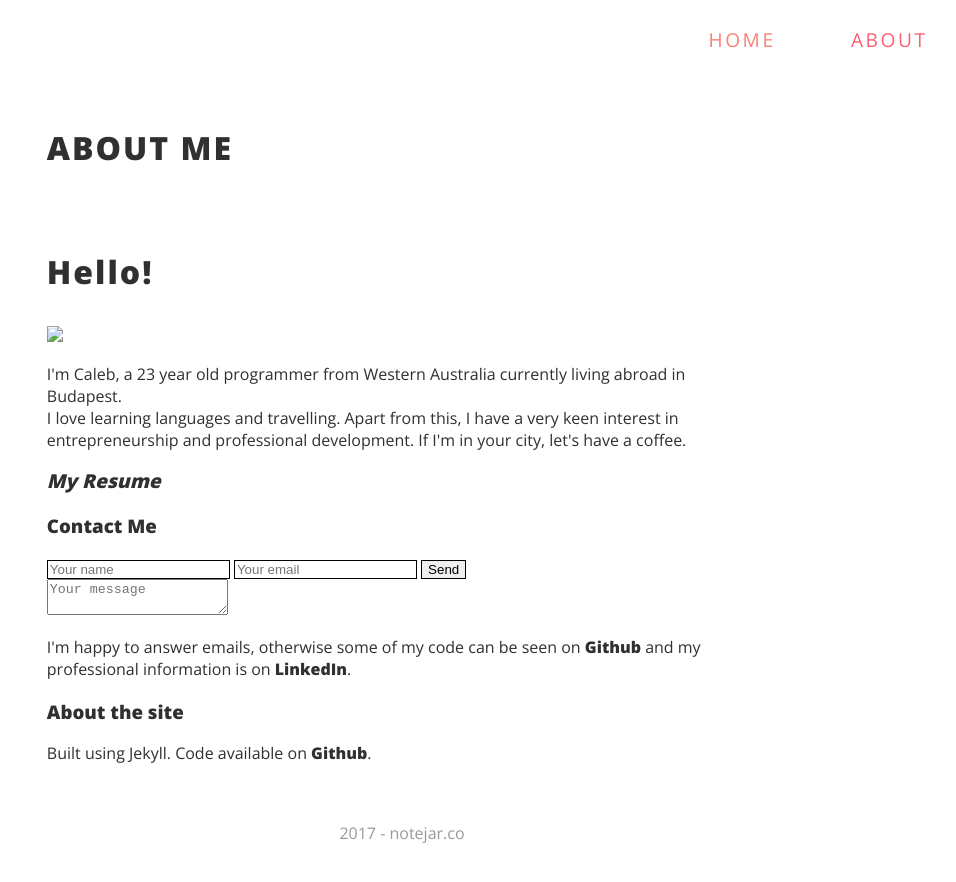
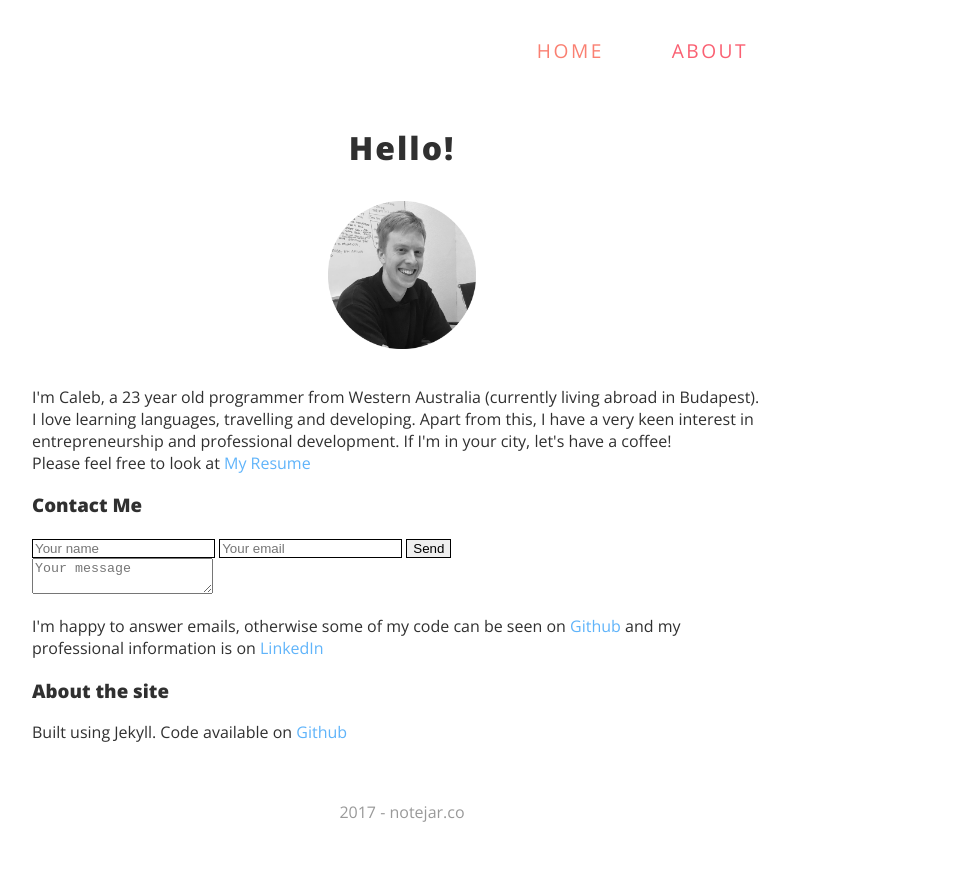
Before and after one commit to lqze/notejar.co, a Jekyll site: the page built from about.html, in a window 1280 px wide. Shown: the top 882 px of the page, without its empty margins (238-1194 px from the left). Built offline with Jekyll 4.4.1, drawn with Linux system fonts in a browser that asks for light colours.

Commit message:
Style changes, template rearranging. text centering stuff.

```diff
--- a/_includes/head.html
+++ b/_includes/head.html
@@ -5,6 +5,7 @@
 {% endif %}
 <link href="/assets/styles.css" rel="stylesheet">
 <link href="https://fonts.googleapis.com/css?family=Open+Sans:400,800" rel="stylesheet">
+
 <link rel="icon" href="/assets/favicon.ico">
 
 {% if page.url == "/404.html" %}
--- a/_includes/header.html
+++ b/_includes/header.html
@@ -1,14 +1,18 @@
- {% if page.title == 'home' %}
+{% if page.title == 'home' %}
+<header>
 <h3 class="header_title">NOTEJAR</h3>
 <h4 class="sub_header"><span>$ </span>
   <span id="typewriter"></span>
   <span id="cursor" class="active__element">_</span></h4>
-{% else %}
+</header>
+{% elsif page.title != 'About Me' %}
+<header>
   <h3 class="post-title">{{ page.title | upcase }}</h3>
+</header>
+  <h4 class="post-sub-title">{{ page.subtitle }}</h4>
 {% endif %}
 
 {% if page.type == 'post' %}
   <p class="post-sub-meta"><time>{{ page.date | date: '%Y . %B . %-d' | upcase }}<time>
   <br />By {{ site.author_name }}</p>
 {% endif %}
-<h4 class="post-sub-title">{{ page.subtitle }}</h4>
--- a/_layouts/default.html
+++ b/_layouts/default.html
@@ -7,12 +7,11 @@
 
 <body>
   <script src="/scripts/master.js"></script>
-  {% include nav.html %}
+
   <div class="content-wrapper">
+    {% include nav.html %}
+    {% include header.html %}
     <div class="container">
-      <header>
-      {% include header.html %}
-    </header>
       {{ content }}
     </div>
   </div>
--- a/about.html
+++ b/about.html
@@ -4,13 +4,15 @@ permalink: /about/
 type: home
 title: About Me
 ---
-<header>
+<header style="text-align: center;">
   <h3 class="header_title">Hello!</h3>
   <img class="profile-picture" src="/assets/img/profile.png"></img>
 </header>
-<p>I'm Caleb, a 23 year old programmer from Western Australia currently living abroad in Budapest. <br /> I love learning languages and travelling. Apart from this, I have a very keen interest in entrepreneurship and professional development. If I'm
-    in your city, let's have a coffee.</p>
-<p><a class="post-link" href="/assets/Resume.pdf"><i>My Resume</i></a></p>
+<p>I'm Caleb, a 23 year old programmer from Western Australia (currently living abroad in Budapest).
+  <br />I love learning languages, travelling and developing.
+  Apart from this, I have a very keen interest in entrepreneurship and professional development.
+  If I'm in your city, let's have a coffee!
+  <br/>Please feel free to look at <a class="about-link" href="/assets/Resume.pdf">My Resume</a></p>
 <h3>Contact Me</h3>
 
 <!-- Styling required! -->
@@ -22,7 +24,7 @@ title: About Me
 </form>
 <textarea name="message" form="contactfrm" placeholder="Your message"></textarea>
 
-<p>I'm happy to answer emails, otherwise some of my code can be seen on <strong><a href="https://github.com/lqze">Github</a></strong> and my professional information is on <strong><a href="">LinkedIn</a></strong>.</p>
+<p>I'm happy to answer emails, otherwise some of my code can be seen on <a class="about-link" href="https://github.com/lqze">Github</a> and my professional information is on <a class="about-link" href="">LinkedIn</a></p>
 
 <h3>About the site</h3>
-<p>Built using Jekyll. Code available on <strong><a href="https://github.com/lqze">Github</a></strong>.</p>
+<p>Built using Jekyll. Code available on <a class="about-link" href="https://github.com/lqze">Github</a></p>
--- a/assets/styles.css
+++ b/assets/styles.css
@@ -1,6 +1,6 @@
 body {
   font-family: 'Open Sans', sans-serif;
-  font-weight: 400;
+  font-weight: 300;
   margin: 0 auto;
   color: #303030;
 }
@@ -8,8 +8,8 @@ body {
 nav {
   font-size: 1.2em;
   margin-left: 65%;
-  padding-top: 2%;
-  padding-bottom: 1%;
+  padding-top: 5%;
+
   text-align: center;
   letter-spacing: 2.5px;
   word-spacing: 50px;
@@ -27,6 +27,11 @@ header {
   text-align: left;
 }
 
+.header_title {
+  font-size: 2em;
+  letter-spacing: .0625em;
+}
+
 header h3 {
   font-size: 2em;
   letter-spacing: .0625em;
@@ -36,6 +41,7 @@ header h3 {
   max-width: 740px;
   margin: 0 auto;
 }
+
 .sub_header {
   font-size: .9em;
   letter-spacing: 1.5px;
@@ -60,6 +66,10 @@ nav li {
   padding-left: 2%;
 }
 
+.about-link {
+  color: #60b4fa;
+}
+
 a {
   text-decoration: none;
   color: inherit;
@@ -68,6 +78,7 @@ a {
 .active {
   color: #fa6072;
 }
+
 
 /* Used for blinking cursor */
 
@@ -78,12 +89,6 @@ a {
 nav a:hover {
   color: #fa6072;
   text-shadow: 1px 1px #ffd8dd;
-
-}
-
-.container {
-  padding-right: 2%;
-  padding-left: 2%;
 }
 
 .corner-left {
@@ -91,7 +96,6 @@ nav a:hover {
   left: 0;
   padding: 0;
 }
-
 
 @media (max-width: 630px) {
   .container {
@@ -113,14 +117,16 @@ footer {
   color: #999;
 }
 
-.img-circle {
-  width: 60px;
-  height: 60px;
+.profile-picture {
+  height: 20%;
+  width: 20%;
+  padding-bottom: 1em;
 }
 
 input {
   border: 1px solid;
 }
+
 
 /*
 -------------------------------- 'post' css ----------------------
@@ -151,10 +157,6 @@ input {
 
 article {
   line-height: 2;
-}
-
-.blog-list_pointer {
-  display: none;
 }
 
 .post-link a:hover {
@@ -206,6 +208,7 @@ pre>code {
   border: 0;
 }
 
+
 /**
  * Syntax highlighting styles
  */
@@ -219,7 +222,7 @@ figure {
   background: #fff;
 }
 
-.highlighter-rouge .highlight p{
+.highlighter-rouge .highlight p {
   background: #eef;
 }
 
--- a/scripts/master.js
+++ b/scripts/master.js
@@ -118,7 +118,7 @@ window.addEventListener('keyup', (e) => {
   pressed.splice(-secretCode.length - 1, pressed.length - secretCode.length);
   if(pressed.join('').includes(secretCode)) {
     audio.play(); // Damn fine indeed.
-    document.body.style.backgroundImage = "url('assets/img/coop.jpg')";
+    document.body.style.backgroundImage = "url('/assets/img/coop.jpg')";
     pressed.length = 0;
   }
 })
```
Also changed, not shown: index.html (+4 -4 lines), assets/img/profile.png (added).
